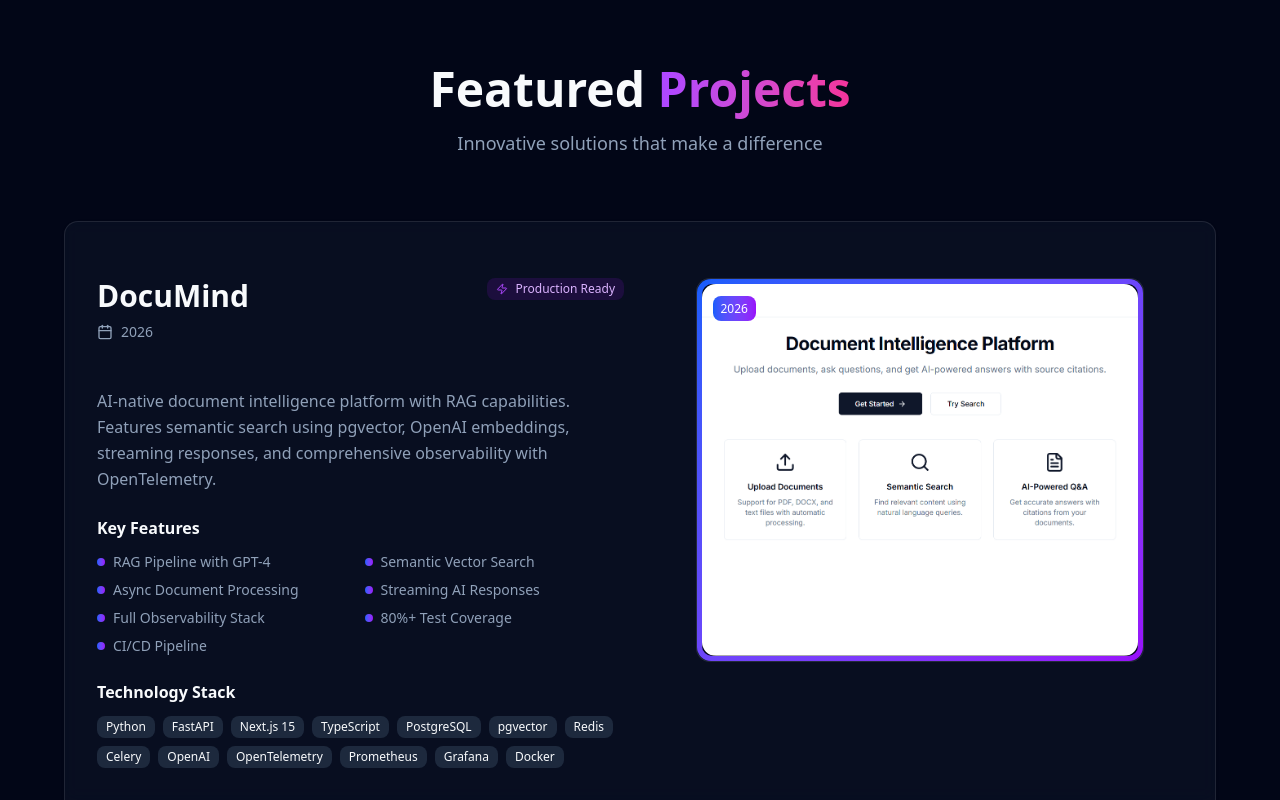
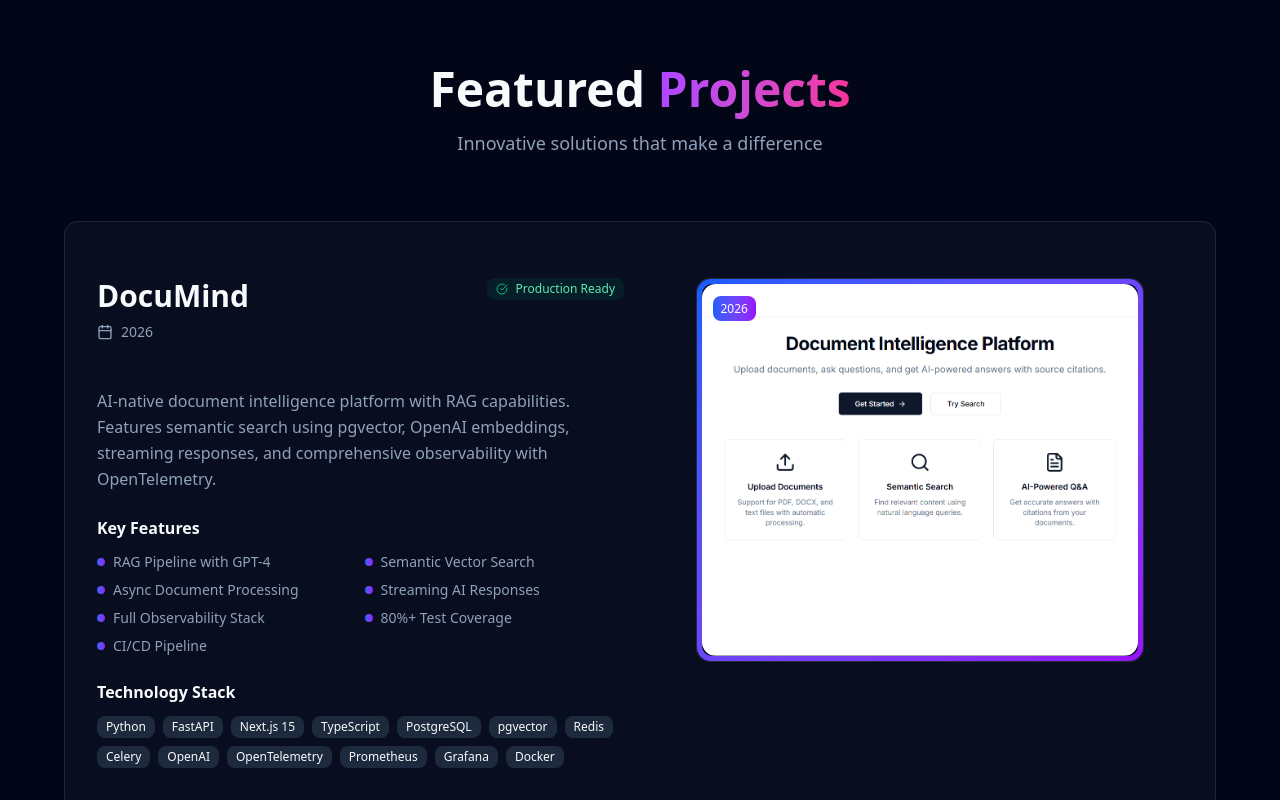
Before and after one commit to NAMRIAMINE/NamriAmine, a Next.js app: page / in a window 1280 px wide. Shown: the part 1775-2575 px from the top of the page. Built offline with nearby package versions, Linux system fonts and the light colour scheme; no server answers.

Commit message:
Add 'Production Ready' status type and update Projects component

```diff
--- a/components/sections/Projects.tsx
+++ b/components/sections/Projects.tsx
@@ -14,6 +14,8 @@
     switch (status) {
       case 'Production':
         return <CheckCircle className="w-4 h-4 text-green-500" />
+      case 'Production Ready':
+        return <CheckCircle className="w-4 h-4 text-emerald-500" />
       case 'In Development':
         return <Clock className="w-4 h-4 text-blue-500" />
       default:
@@ -25,6 +27,8 @@
     switch (status) {
       case 'Production':
         return 'bg-green-100 text-green-800 dark:bg-green-800/20 dark:text-green-300'
+      case 'Production Ready':
+        return 'bg-emerald-100 text-emerald-800 dark:bg-emerald-800/20 dark:text-emerald-300'
       case 'In Development':
         return 'bg-blue-100 text-blue-800 dark:bg-blue-800/20 dark:text-blue-300'
       default:
--- a/types/index.ts
+++ b/types/index.ts
@@ -6,7 +6,7 @@
   description: string
   tech: string[]
   features: string[]
-  status: 'Production' | 'In Development' | 'Live'
+  status: 'Production' | 'Production Ready' | 'In Development' | 'Live'
   gradient: string
   category: string
   liveUrl?: string
```
